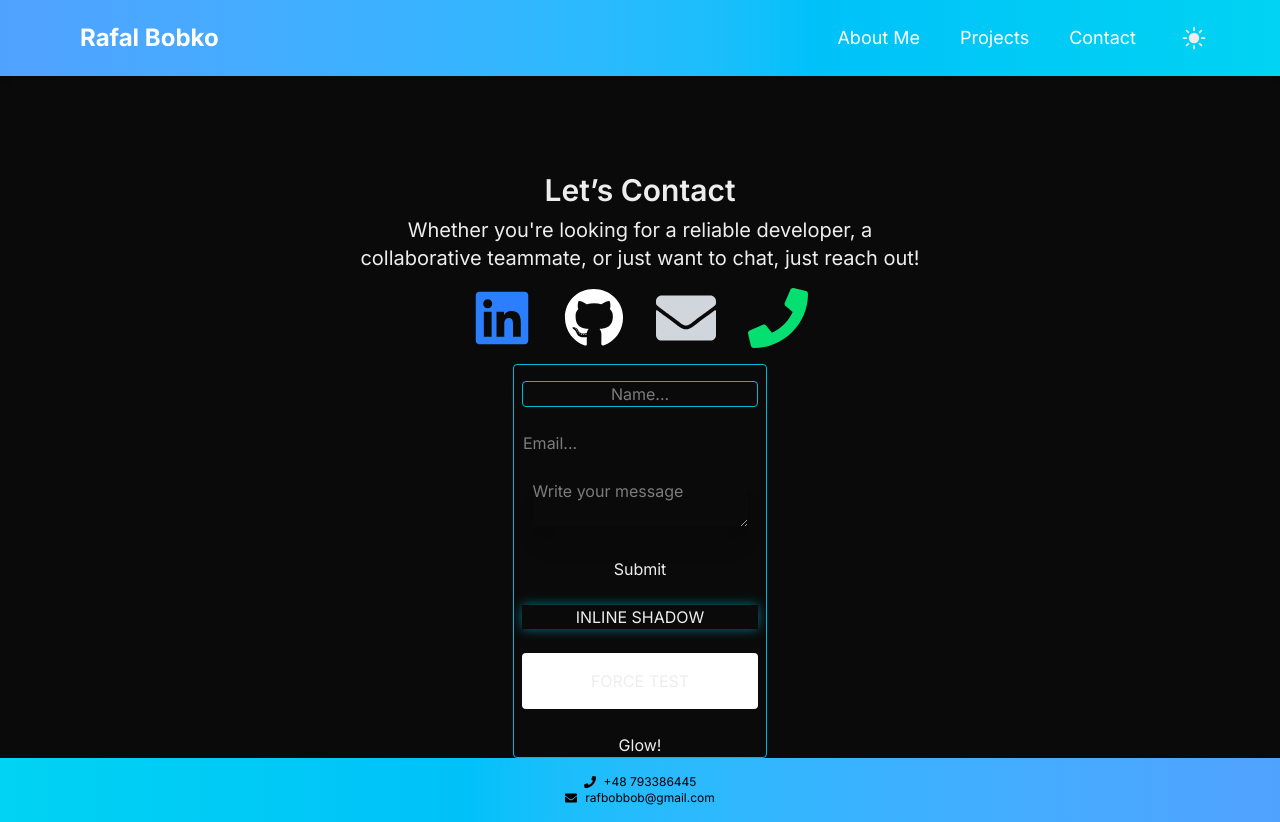
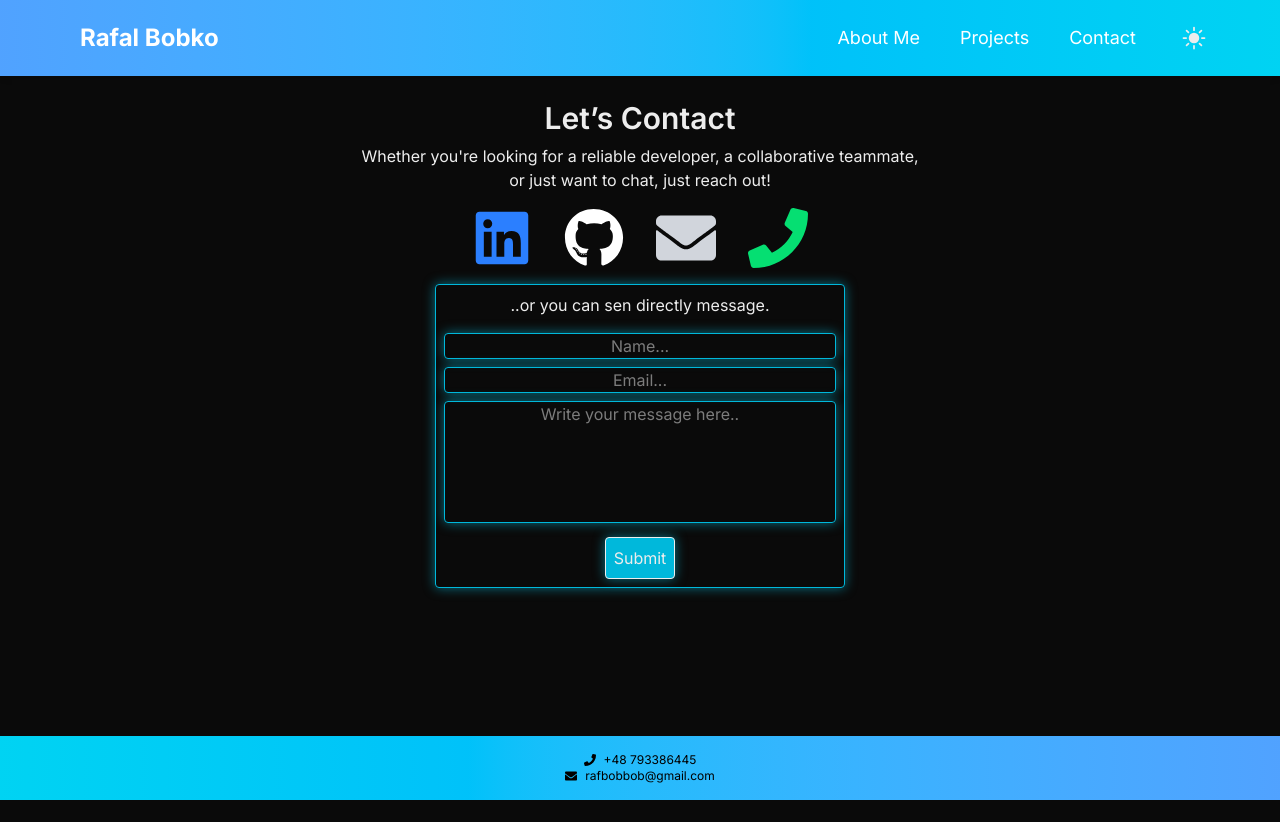
Before and after one commit to sabaudianin/portfoliodev, a Next.js app: page /contact in a window 1280 px wide. After the commit the page ends 800 px from the top, so only its background shows below. Built offline with nearby package versions, Linux system fonts and the light colour scheme; a web font is replaced by a local one.

Commit message:
added tes to ContactForm

```diff
--- a/src/app/contact/contactForm/ContactForm.tsx
+++ b/src/app/contact/contactForm/ContactForm.tsx
@@ -1,46 +1,61 @@
 "use client";
-
+import { JSX } from "react";
+import { useState } from "react";
 import { useForm } from "react-hook-form";
 import { zodResolver } from "@hookform/resolvers/zod";
 import { ContactFormData, contactSchema } from "@/lib/validation/contactSchema";
 
-export const ContactForm = () => {
+export const ContactForm = (): JSX.Element => {
   const {
     register,
     handleSubmit,
-    formState: { errors },
+    formState: { errors, isSubmitSuccessful },
+    reset,
   } = useForm<ContactFormData>({ resolver: zodResolver(contactSchema) });
 
+  const [isSubmitting, setIsSubmitting] = useState(false);
+
   const onSubmit = (data: ContactFormData) => {
+    setIsSubmitting(true);
     console.log(data);
+    reset();
+    setIsSubmitting(false);
   };
 
   return (
     <form
       onSubmit={handleSubmit(onSubmit)}
-      className="space-y-6 px-2 border rounded border-cyan-500 shadow-blue-md"
+      className="w-full sm:w-1/3 space-y-2 p-2 border rounded border-cyan-500 shadow-[0_0_12px_rgba(6,182,212,0.6)]"
     >
+      ..or you can sen directly message.
       <div className="pt-4">
         <input
           {...register("name")}
           placeholder="Name..."
-          className="border rounded text-center border-cyan-500 shadow-cyan-lg"
+          title="Nice to meet You."
+          className="w-full border rounded text-center border-cyan-500 shadow-[0_0_12px_rgba(6,182,212,0.6)]"
         />
-        {errors.name && <p className="text-red-500">{errors.name.message}</p>}
+        {errors.name && (
+          <p className="text-red-500 text-xs">{errors.name.message}</p>
+        )}
       </div>
       <div>
         <input
           {...register("email")}
           placeholder="Email..."
-          className="shadow-cyan-glow"
+          title="We'll never share your email."
+          className="w-full border rounded text-center border-cyan-500 shadow-[0_0_12px_rgba(6,182,212,0.6)]"
         />
-        {errors.email && <p className="text-red-500">{errors.email.message}</p>}
+        {errors.email && (
+          <p className="text-red-500 text-xs">{errors.email.message}</p>
+        )}
       </div>
       <div>
         <textarea
           {...register("message")}
-          placeholder="Write your message"
-          className="shadow-xl"
+          placeholder="Write your message here.."
+          className="w-full resize-none border rounded text-center border-cyan-500 shadow-[0_0_12px_rgba(6,182,212,0.6)]"
+          rows={5}
         />
         {errors.message && (
           <p className="text-red-500 text-xs whitespace-normal break-words max-w-sm">
@@ -48,10 +63,16 @@ export const ContactForm = () => {
           </p>
         )}
       </div>
-      <button type="submit">Submit</button>
-      <div className="shadow-[0_0_12px_rgba(6,182,212,0.6)]">INLINE SHADOW</div>
-      <div className="p-4 bg-white rounded shadow-cyan-glow">FORCE TEST</div>
-      <div className="shadow-cyan-glow">Glow!</div>
+      <button
+        type="submit"
+        disabled={isSubmitting}
+        className=" p-2 border rounded bg-cyan-500  shadow-[0_0_12px_rgba(6,182,212,0.6)] hover:scale-105"
+      >
+        {isSubmitting ? "Sending..." : "Submit"}
+      </button>
+      {isSubmitSuccessful && (
+        <p className="text-green-500 text-sm">Message sent successfully!</p>
+      )}
     </form>
   );
 };
--- a/src/app/contact/page.tsx
+++ b/src/app/contact/page.tsx
@@ -28,10 +28,10 @@ const contactLinks = [
 export default function Contact() {
   return (
     <MainLayout>
-      <section className="grid place-items-center min-h-3/4 text-center pt-12">
-        <div className="text-center text-h-full pt-12">
+      <section className="grid place-items-center min-h-3/4 text-center p-2">
+        <div className="text-center text-h-full pt-4">
           <h3 className="text-3xl font-semibold mb-2">Let’s Contact</h3>
-          <p className="max-w-xl mx-auto text-xl">
+          <p className="max-w-xl mx-auto text-md">
             Whether you're looking for a reliable developer, a collaborative
             teammate, or just want to chat, just reach out!
           </p>
```
Also changed, not shown: 1 other file (tests, documents, lock files or other folders).
